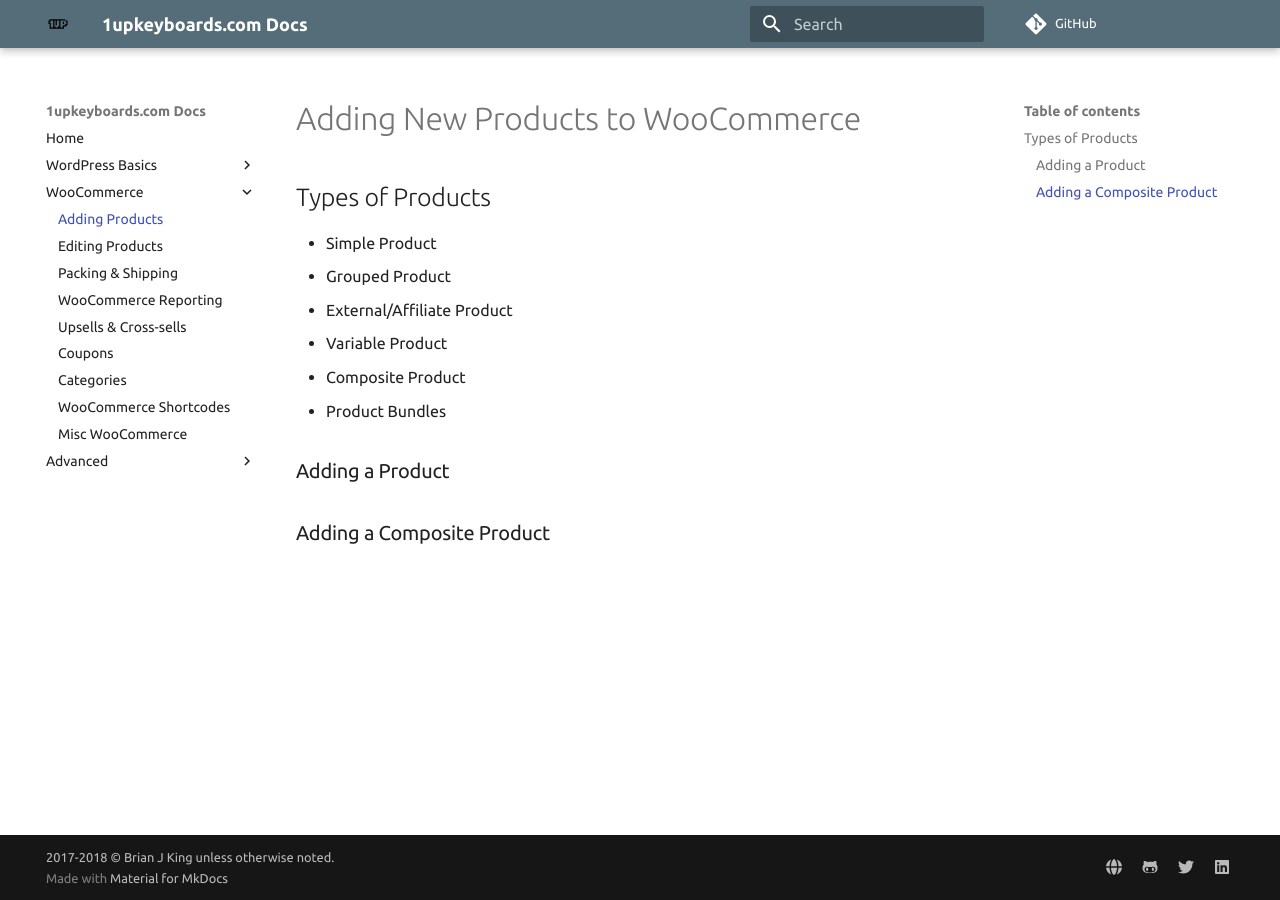
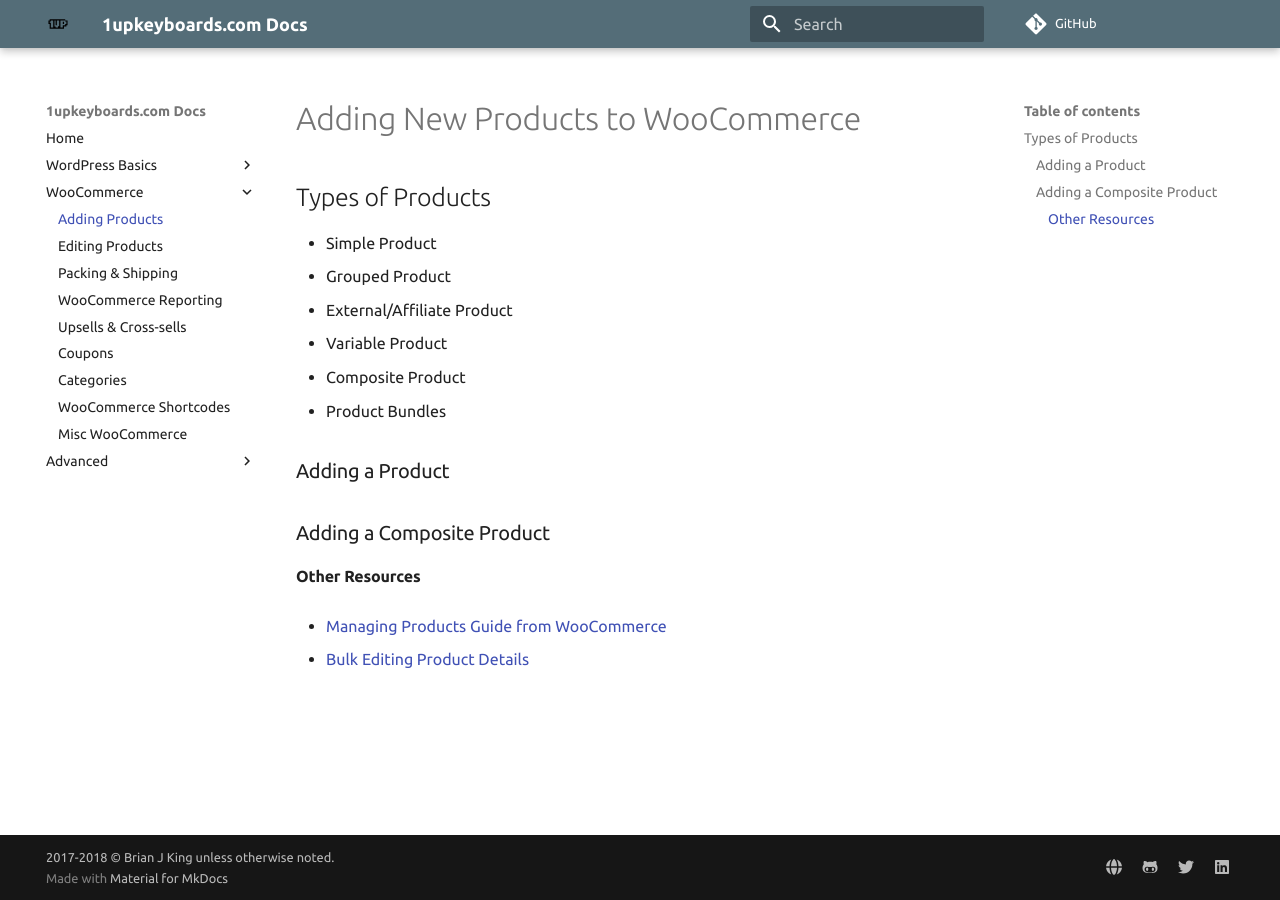
Before and after one commit to brianjking/1upkeyboard-docs, an MkDocs documentation site: the page built from docs/woocommerce/add-products.md, in a window 1280 px wide. Built offline with MkDocs 1.6.1 and Material for MkDocs 9.7.7, drawn with Linux system fonts in a browser that asks for light colours; comment, search, counter and statistics services are not loaded; old or Windows-style settings are respelled for this version of MkDocs.

Commit message:
Bulk editing products & official managing product guide

```diff
--- a/docs/woocommerce/add-products.md
+++ b/docs/woocommerce/add-products.md
@@ -13,3 +13,11 @@
 
 
 ### Adding a Composite Product
+
+
+
+#### Other Resources
+
+* [Managing Products Guide from WooCommerce](https://docs.woocommerce.com/document/managing-products/)
+
+* [Bulk Editing Product Details](https://nicola.blog/2015/04/21/bulk-edit-products/)
```
